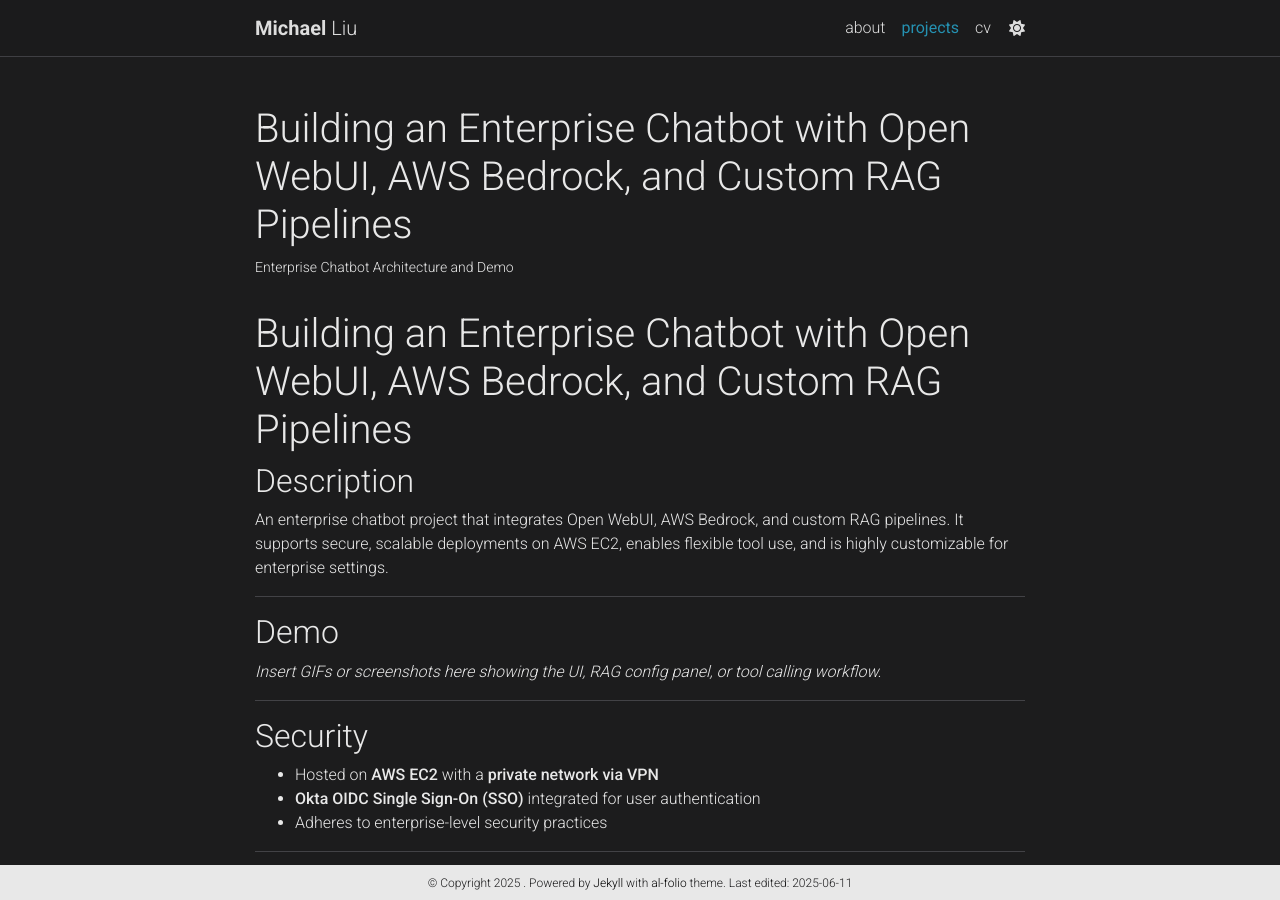
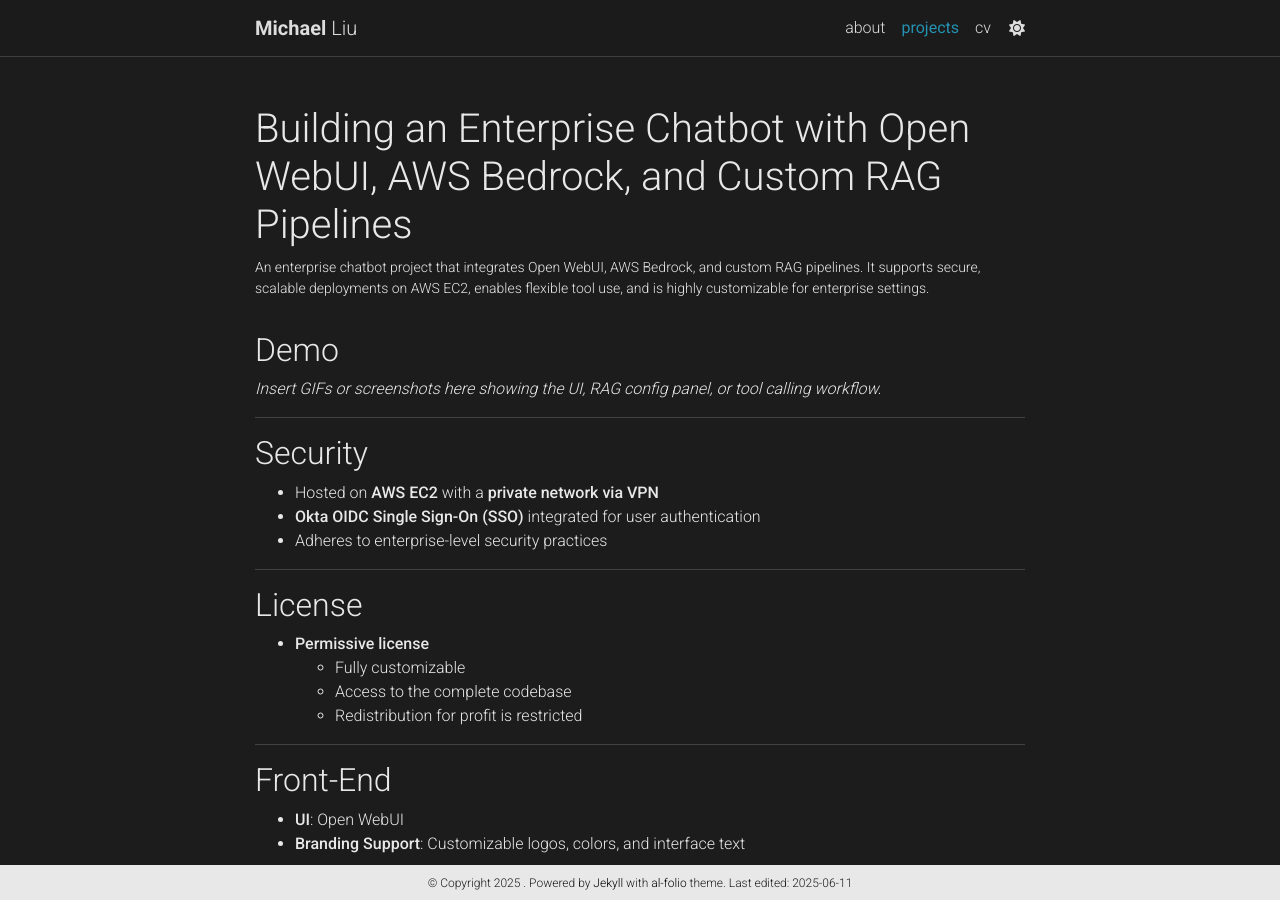
Before and after one commit to Michael-xliu/michael-xliu.github.com, a Jekyll site: the page built from _projects/Chatbot.md, in a window 1280 px wide and 900 px high. Built offline with Jekyll 4.4.1, drawn with Linux system fonts in a browser that asks for light colours; comment, search, counter and statistics services are not loaded; a style sheet for code colours, icons or effects is not loaded.

Commit message:
Updated Chatbot

```diff
--- a/_projects/Chatbot.md
+++ b/_projects/Chatbot.md
@@ -1,18 +1,12 @@
 ---
 layout: page
 title: Building an Enterprise Chatbot with Open WebUI, AWS Bedrock, and Custom RAG Pipelines
-description: Enterprise Chatbot Architecture and Demo
+description: An enterprise chatbot project that integrates Open WebUI, AWS Bedrock, and custom RAG pipelines. It supports secure, scalable deployments on AWS EC2, enables flexible tool use, and is highly customizable for enterprise settings.
 img: /assets/img/chatbot/WebUI.png
 importance: 2
 category: work
 ---
 
-# Building an Enterprise Chatbot with Open WebUI, AWS Bedrock, and Custom RAG Pipelines
-
-## Description
-An enterprise chatbot project that integrates Open WebUI, AWS Bedrock, and custom RAG pipelines. It supports secure, scalable deployments on AWS EC2, enables flexible tool use, and is highly customizable for enterprise settings.
-
----
 
 ## Demo
 
```
